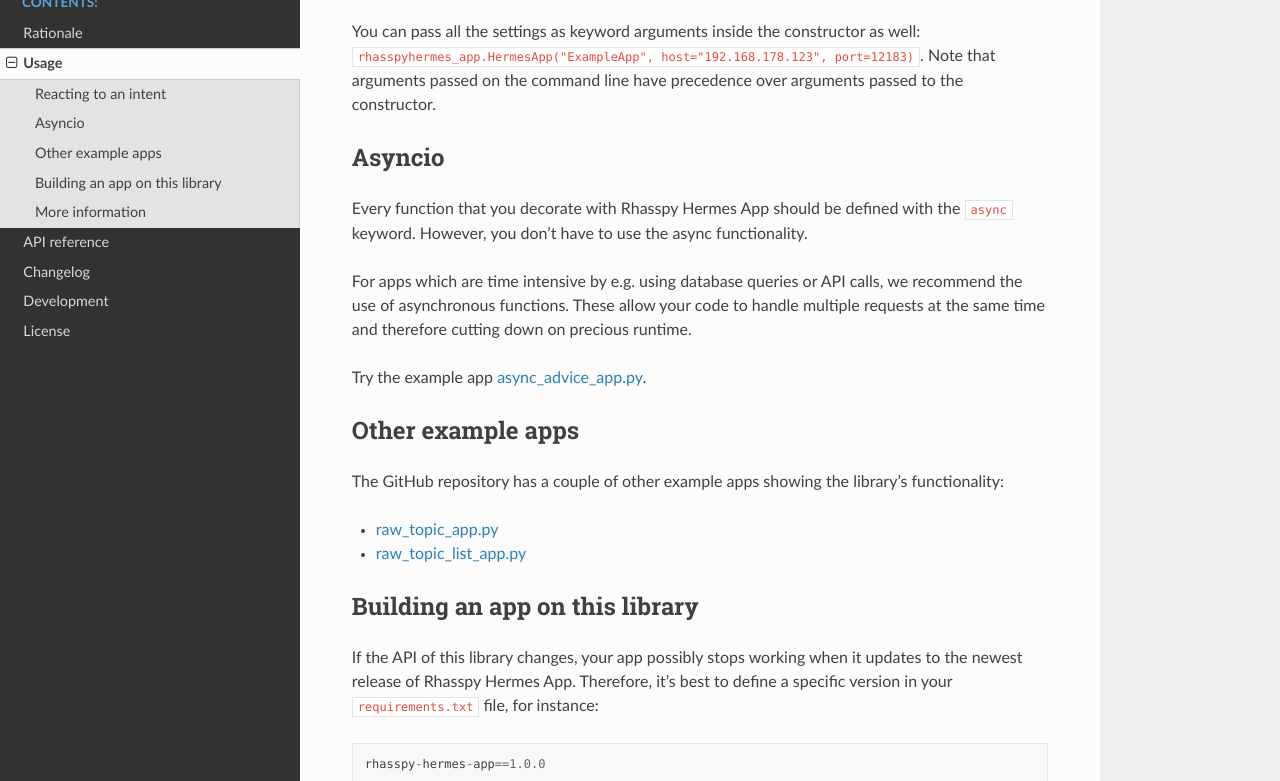
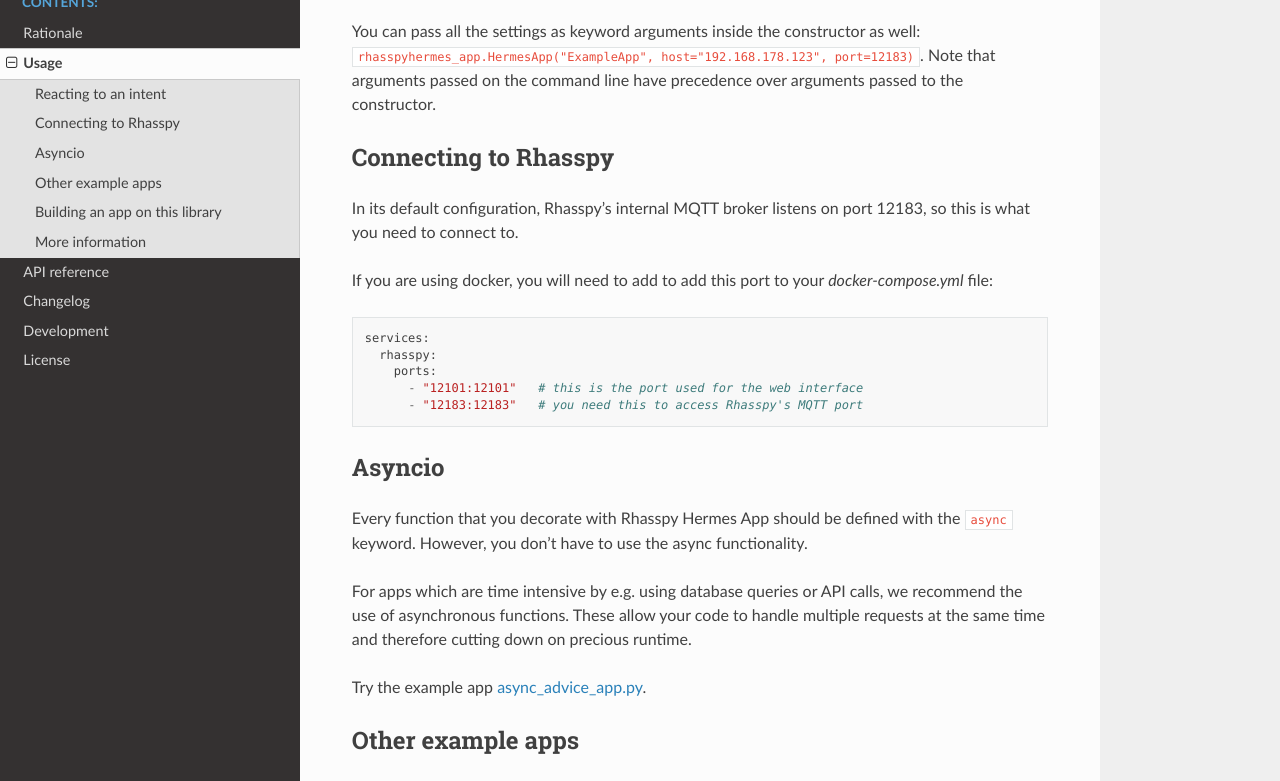
Before and after one commit to rhasspy/rhasspy-hermes-app, a Sphinx documentation site: the page built from docs/usage.rst, in a window 1280 px wide and 900 px high, scrolled down 809 px, cut to the strip 119-900 px from the top of the window. Built offline with Sphinx 7.4.7 and the Read the Docs theme 2.0.0, drawn with Linux system fonts in a browser that asks for light colours; the version number could not be read and is left out.

Commit message:
Clarify which port rhasspy uses by default for MQTT.

```diff
--- a/docs/usage.rst
+++ b/docs/usage.rst
@@ -34,6 +34,23 @@
 You can pass all the settings as keyword arguments inside the constructor as well:
 ``rhasspyhermes_app.HermesApp("ExampleApp", host="192.168.178.123", port=12183)``. Note that arguments passed on the
 command line have precedence over arguments passed to the constructor.
+
+*********************
+Connecting to Rhasspy
+*********************
+
+In its default configuration, Rhasspy's internal MQTT broker listens on port 12183, so this is what you need to connect to.
+
+If you are using docker, you will need to add to add this port to your `docker-compose.yml` file:
+
+.. code-block::
+
+  services:
+    rhasspy:
+      ports:
+        - "12101:12101"   # this is the port used for the web interface
+        - "12183:12183"   # you need this to access Rhasspy's MQTT port
+
 
 *******
 Asyncio
```
